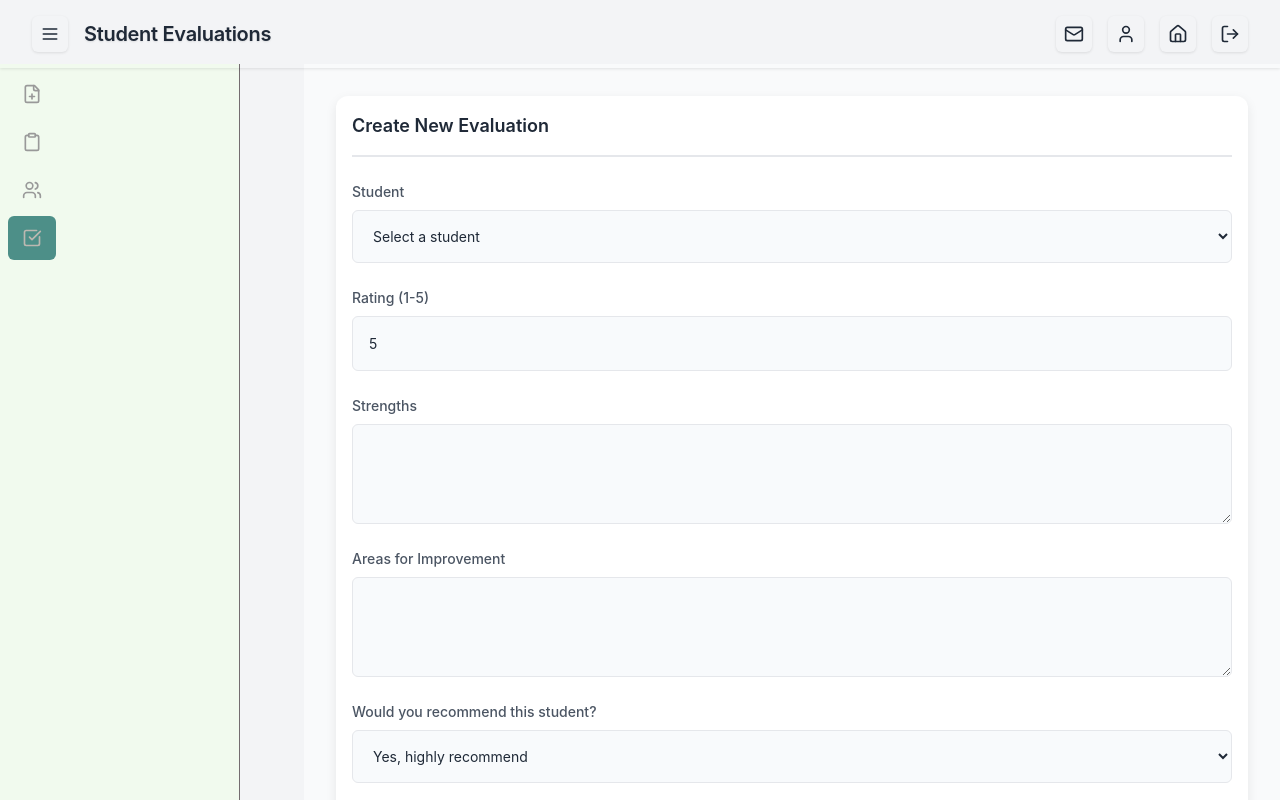
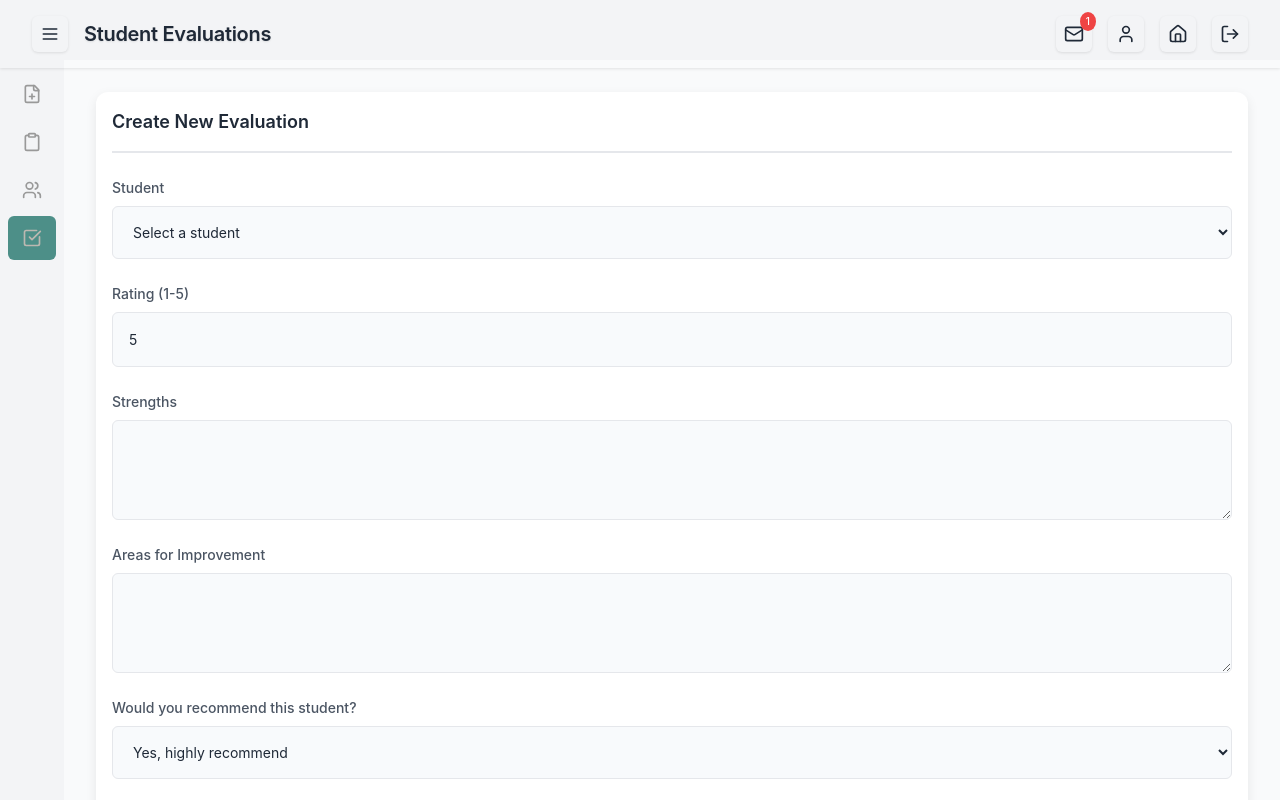
Before and after one commit to CSEN603-2025/Spice-girlzz, a React (Create React App) app in the folder internship/: page /company/evaluate in a window 1280 px wide. Built offline with nearby package versions, Linux system fonts and the light colour scheme; a web font is replaced by a local one.

Commit message:
fixed sidebar problem in company

```diff
--- a/internship/src/CompanyApplications.js
+++ b/internship/src/CompanyApplications.js
@@ -14,9 +14,9 @@ const Applications = () => {
   const [isCoverLetterExpanded, setIsCoverLetterExpanded] = useState(false);
   const [isResumeVisible, setIsResumeVisible] = useState(false);
   const [isSidebarOpen, setIsSidebarOpen] = useState(false);
+  const [isSidebarHovered, setIsSidebarHovered] = useState(false);
   const [clickedButtons, setClickedButtons] = useState({});
 
-  // Simulated API call to fetch internships and applications
   useEffect(() => {
     const fetchedInternships = [
       {
@@ -194,14 +194,12 @@ const Applications = () => {
     setApplications(fetchedApplications);
   }, []);
 
-  // Filter applications by post and status
   const filteredApplications = applications.filter(app => {
     const matchesPost = selectedPostId ? app.postId === parseInt(selectedPostId) : true;
     const matchesStatus = selectedStatus ? app.status === selectedStatus : true;
     return matchesPost && matchesStatus;
   });
 
-  // Calculate application count
   const getApplicationCount = () => {
     if (selectedPostId) {
       const count = applications.filter(app => app.postId === parseInt(selectedPostId)).length;
@@ -211,14 +209,12 @@ const Applications = () => {
     return `${applications.length} application${applications.length !== 1 ? 's' : ''} total`;
   };
 
-  // Handle applicant selection
   const viewApplicantDetails = (applicant) => {
     setSelectedApplicant(applicant);
     setIsCoverLetterExpanded(false);
-    setIsResumeVisible(false); // Reset resume visibility when opening modal
+    setIsResumeVisible(false);
   };
 
-  // Update application status
   const updateStatus = (applicationId, newStatus) => {
     setApplications(applications.map(app =>
       app.id === applicationId ? { ...app, status: newStatus } : app
@@ -228,17 +224,14 @@ const Applications = () => {
     }
   };
 
-  // Toggle cover letter expansion
   const toggleCoverLetter = () => {
     setIsCoverLetterExpanded(!isCoverLetterExpanded);
   };
 
-  // Toggle resume visibility
   const toggleResume = () => {
     setIsResumeVisible(!isResumeVisible);
   };
 
-  // Truncate cover letter for preview
   const truncateCoverLetter = (text) => {
     const maxLength = 100;
     if (text.length <= maxLength) return text;
@@ -311,10 +304,8 @@ const Applications = () => {
       </header>
 
       <div className="layout">
-        <div className="sidebar">
-          <SideBarCompany setActivePage={(page) => navigate(`/company/${page}`)} />
-        </div>
-        <div className={`content ${isSidebarOpen && window.innerWidth > 768 ? 'sidebar-open' : 'sidebar-closed'}`}>
+        <SideBarCompany onHoverChange={setIsSidebarHovered} />
+        <div className={`content ${isSidebarHovered && window.innerWidth > 768 ? 'sidebar-expanded' : ''}`}>
           <div className="card">
             <h3 className="section-title">Applications</h3>
             <div className="filter-group">
--- a/internship/src/CompanyEvaluation.js
+++ b/internship/src/CompanyEvaluation.js
@@ -19,7 +19,37 @@ const EvaluationManager = () => {
   });
   const [isEditing, setIsEditing] = useState(false);
   const [isSidebarOpen, setIsSidebarOpen] = useState(false);
+  const [isSidebarHovered, setIsSidebarHovered] = useState(false);
   const [clickedButtons, setClickedButtons] = useState({});
+  const [mails, setMails] = useState([
+    {
+      id: 3,
+      from: 'InternHub',
+      subject: 'New Application Received - Software Engineering Intern',
+      body: 'You have received a new application for your Software Engineering Intern position from John Doe. Click here to view the application details.',
+      date: new Date().toISOString().split('T')[0],
+      read: false,
+      type: 'application'
+    },
+    {
+      id: 2,
+      from: 'InternHub',
+      subject: 'Welcome to InternHub Platform',
+      body: 'Thank you for registering your company with us. We look forward to working with you.',
+      date: '2023-06-10',
+      read: true,
+      type: 'system'
+    },
+    {
+      id: 1,
+      from: 'scadoffice@guc.edu.eg',
+      subject: 'Your application has been accepted!',
+      body: 'Congratulations! We are pleased to inform you that your application has been accepted.',
+      date: '2023-06-15',
+      read: false,
+      type: 'system'
+    }
+  ]);
 
   useEffect(() => {
     const fetchedStudents = [
@@ -106,6 +136,10 @@ const EvaluationManager = () => {
     setIsSidebarOpen(!isSidebarOpen);
   };
 
+  const unreadApplicationCount = mails.filter(mail =>
+    mail.type === 'application' && !mail.read
+  ).length;
+
   return (
     <div className="container">
       <header className="header">
@@ -125,6 +159,9 @@ const EvaluationManager = () => {
             }}
           >
             <Mail size={20} />
+            {unreadApplicationCount > 0 && (
+              <span className="notification-badge">{unreadApplicationCount}</span>
+            )}
           </button>
           <button
             className={`header-btn ${clickedButtons['headerProfile'] ? 'clicked' : ''}`}
@@ -160,10 +197,8 @@ const EvaluationManager = () => {
       </header>
 
       <div className="layout">
-        <div className="sidebar">
-          <SideBarCompany setActivePage={(page) => navigate(`/company/${page}`)} />
-        </div>
-        <div className={`content ${isSidebarOpen && window.innerWidth > 768 ? 'sidebar-open' : 'sidebar-closed'}`}>
+        <SideBarCompany onHoverChange={setIsSidebarHovered} />
+        <div className={`content ${isSidebarHovered && window.innerWidth > 768 ? 'sidebar-expanded' : ''}`}>
           <div className="card">
             <h3 className="section-title">{isEditing ? 'Update Evaluation' : 'Create New Evaluation'}</h3>
             <form onSubmit={handleSubmit} className="form">
--- a/internship/src/CompanyHomePage.js
+++ b/internship/src/CompanyHomePage.js
@@ -8,6 +8,7 @@ const CompanyHome = () => {
   const navigate = useNavigate();
   const companyName = "Tech Innovators Ltd.";
   const [isSidebarOpen, setIsSidebarOpen] = useState(false);
+  const [isSidebarHovered, setIsSidebarHovered] = useState(false);
   const [clickedButtons, setClickedButtons] = useState({});
 
   const handleButtonClick = (buttonId) => {
@@ -76,10 +77,8 @@ const CompanyHome = () => {
       </header>
 
       <div className="layout">
-        <div className="sidebar">
-          <SideBarCompany setActivePage={(page) => navigate(`/company/${page}`)} />
-        </div>
-        <div className={`content ${isSidebarOpen && window.innerWidth > 768 ? 'sidebar-open' : 'sidebar-closed'}`}>
+        <SideBarCompany onHoverChange={setIsSidebarHovered} />
+        <div className={`content ${isSidebarHovered && window.innerWidth > 768 ? 'sidebar-expanded' : ''}`}>
           <div className="card">
             <h3 className="section-title">Welcome back, {companyName}!</h3>
             <p>Here's what's happening with your company today.</p>
--- a/internship/src/CompanyInterns.js
+++ b/internship/src/CompanyInterns.js
@@ -12,6 +12,7 @@ const Interns = () => {
   const [selectedStatus, setSelectedStatus] = useState('');
   const [selectedIntern, setSelectedIntern] = useState(null);
   const [isSidebarOpen, setIsSidebarOpen] = useState(false);
+  const [isSidebarHovered, setIsSidebarHovered] = useState(false);
   const [clickedButtons, setClickedButtons] = useState({});
 
   useEffect(() => {
@@ -153,10 +154,8 @@ const Interns = () => {
       </header>
 
       <div className="layout">
-        <div className="sidebar">
-          <SideBarCompany setActivePage={(page) => navigate(`/company/${page}`)} />
-        </div>
-        <div className={`content ${isSidebarOpen && window.innerWidth > 768 ? 'sidebar-open' : 'sidebar-closed'}`}>
+        <SideBarCompany onHoverChange={setIsSidebarHovered} />
+        <div className={`content ${isSidebarHovered && window.innerWidth > 768 ? 'sidebar-expanded' : ''}`}>
           <div className="card">
             <h3 className="section-title">Interns</h3>
             <div className="search-filter">
--- a/internship/src/CompanyMail.js
+++ b/internship/src/CompanyMail.js
@@ -7,6 +7,7 @@ import './CompanyStyles.css';
 const CompanyMail = () => {
   const navigate = useNavigate();
   const [isSidebarOpen, setIsSidebarOpen] = useState(false);
+  const [isSidebarHovered, setIsSidebarHovered] = useState(false);
   const [mails, setMails] = useState([
     {
       id: 3,
@@ -128,10 +129,8 @@ const CompanyMail = () => {
       </header>
 
       <div className="layout">
-        <div className="sidebar">
-          <SideBarCompany setActivePage={(page) => navigate(`/company/${page}`)} />
-        </div>
-        <div className={`content ${isSidebarOpen && window.innerWidth > 768 ? 'sidebar-open' : 'sidebar-closed'}`}>
+        <SideBarCompany onHoverChange={setIsSidebarHovered} />
+        <div className={`content ${isSidebarHovered && window.innerWidth > 768 ? 'sidebar-expanded' : ''}`}>
           <div className="card">
             <h3 className="section-title">Your Messages</h3>
             <div className="mail-list">
@@ -141,20 +140,20 @@ const CompanyMail = () => {
                 mails.map(mail => (
                   <div
                     key={mail.id}
-                    className={`mail-item ${mail.read ? '' : 'unread'} ${mail.type}`}
+                    className={`mail-item ${mail.read ? '' : 'unread'} ${mail.type || 'system'}`}
                     onClick={() => openMail(mail)}
                   >
                     <div className="mail-header">
-                      <span>{mail.from}</span>
-                      <span>{mail.date}</span>
+                      <span>{mail.from || 'Unknown Sender'}</span>
+                      <span>{mail.date || 'No Date'}</span>
                     </div>
                     <div className="mail-subject">
-                      {mail.subject}
-                      {mail.type === 'application' && (
+                      {mail.subject || 'No Subject'}
+                      {mail.type === 'application' ? (
                         <span className="application-badge">New Application</span>
-                      )}
+                      ) : null}
                     </div>
-                    <div className="mail-preview">{mail.body.substring(0, 100)}...</div>
+                    <div className="mail-preview">{(mail.body || 'No content').substring(0, 100)}...</div>
                   </div>
                 ))
               )}
@@ -166,16 +165,16 @@ const CompanyMail = () => {
       {selectedMail && (
         <div className="modal">
           <div className="modal-content">
-            <h3 className="section-title">{selectedMail.subject}</h3>
+            <h3 className="section-title">{selectedMail.subject || 'No Subject'}</h3>
             <div className="mail-meta">
-              <p><strong>From:</strong> {selectedMail.from}</p>
-              <p><strong>Date:</strong> {selectedMail.date}</p>
+              <p><strong>From:</strong> {selectedMail.from || 'Unknown Sender'}</p>
+              <p><strong>Date:</strong> {selectedMail.date || 'No Date'}</p>
               {selectedMail.type === 'application' && (
                 <span className="application-tag">Application Notification</span>
               )}
             </div>
             <div className="mail-body-container">
-              <p className="mail-body">{selectedMail.body}</p>
+              <p className="mail-body">{selectedMail.body || 'No content'}</p>
               {selectedMail.type === 'application' && (
                 <button
                   className="btn btn-primary"
--- a/internship/src/CompanyPosts.js
+++ b/internship/src/CompanyPosts.js
@@ -22,6 +22,7 @@ const JobPostManager = () => {
   const [isEditing, setIsEditing] = useState(false);
   const [showModal, setShowModal] = useState(false);
   const [isSidebarOpen, setIsSidebarOpen] = useState(false);
+  const [isSidebarHovered, setIsSidebarHovered] = useState(false);
   const [clickedButtons, setClickedButtons] = useState({});
 
   useEffect(() => {
@@ -181,10 +182,8 @@ const JobPostManager = () => {
       </header>
 
       <div className="layout">
-        <div className="sidebar">
-          <SideBarCompany setActivePage={(page) => navigate(`/company/${page}`)} />
-        </div>
-        <div className={`content ${isSidebarOpen && window.innerWidth > 768 ? 'sidebar-open' : 'sidebar-closed'}`}>
+        <SideBarCompany onHoverChange={setIsSidebarHovered} />
+        <div className={`content ${isSidebarHovered && window.innerWidth > 768 ? 'sidebar-expanded' : ''}`}>
           <div className="card">
             <h3 className="section-title">Create Post</h3>
             <button onClick={openModal} className="btn btn-primary">Create Post</button>
--- a/internship/src/CompanyStyles.css
+++ b/internship/src/CompanyStyles.css
@@ -109,51 +109,49 @@ body {
 .layout {
   display: flex;
   flex: 1;
-  margin-top: 4rem;
-  min-height: calc(100vh - 4rem);
+  margin-top: 3.75rem; /* Match header height */
+  min-height: calc(100vh - 3.75rem);
 }
 
+/* Sidebar (minimal styles to avoid overriding inline styles) */
 .sidebar {
-  display: flex;
-  flex-direction: column;
+  transition: width 0.3s ease-in-out;
 }
 
+/* Content */
 .content {
   flex: 1;
   padding: var(--spacing-xl);
   overflow-y: auto;
   background-color: var(--content-bg);
-  transition: margin-left 0.3s ease-in-out;
+  transition: transform 0.3s ease-in-out;
+  width: 100%;
+  margin-left: 4rem; /* Reserve space for collapsed sidebar */
 }
 
-.content.sidebar-open {
-  margin-left: 16rem;
-  width: calc(100% - 16rem);
-}
-
-.content.sidebar-closed {
-  margin-left: 4rem;
-  width: calc(100% - 4rem);
+.content.sidebar-expanded {
+  transform: translateX(12rem); /* Slide right when sidebar expands (16rem - 4rem) */
 }
 
 @media (max-width: 768px) {
   .content {
-    margin-left: 0 !important;
-    width: 100% !important;
-  }
+    margin-left: 0; /* No reserved space on mobile */
+    transform: translateX(0) !important; /* No sliding on mobile */
   }
 
-/* Mobile overlay */
+  .content.sidebar-expanded {
+    transform: translateX(0); /* Prevent sliding on mobile */
+  }
+
   .mobile-overlay {
     position: fixed;
     inset: 0;
-  top: 4rem;
+    top: 3.75rem;
     background: rgba(0, 0, 0, 0.5);
     z-index: 999;
     display: none;
   }
 
-@media (max-width: 768px) {
   .mobile-overlay.active {
     display: block;
   }
--- a/internship/src/ProfileCompany.js
+++ b/internship/src/ProfileCompany.js
@@ -9,6 +9,7 @@ const ProfileCompany = () => {
   const companyEmail = location.state?.email || 'No email available';
   const navigate = useNavigate();
   const [isSidebarOpen, setIsSidebarOpen] = useState(false);
+  const [isSidebarHovered, setIsSidebarHovered] = useState(false);
   const [clickedButtons, setClickedButtons] = useState({});
 
   const [companyInfo, setCompanyInfo] = useState({
@@ -115,10 +116,8 @@ const ProfileCompany = () => {
       </header>
 
       <div className="layout">
-        <div className="sidebar">
-          <SideBarCompany setActivePage={(page) => navigate(`/company/${page}`)} />
-        </div>
-        <div className={`content ${isSidebarOpen && window.innerWidth > 768 ? 'sidebar-open' : 'sidebar-closed'}`}>
+        <SideBarCompany onHoverChange={setIsSidebarHovered} />
+        <div className={`content ${isSidebarHovered && window.innerWidth > 768 ? 'sidebar-expanded' : ''}`}>
           <div className="profile-header">
             <div className="logo-container">
               <img src={companyInfo.logo} alt="Company Logo" className="logo" />
```
Also changed, not shown: internship/src/Components/SideBarCompany.js (+11 -48 lines). Lines whose indentation alone changed are shown as unchanged.
